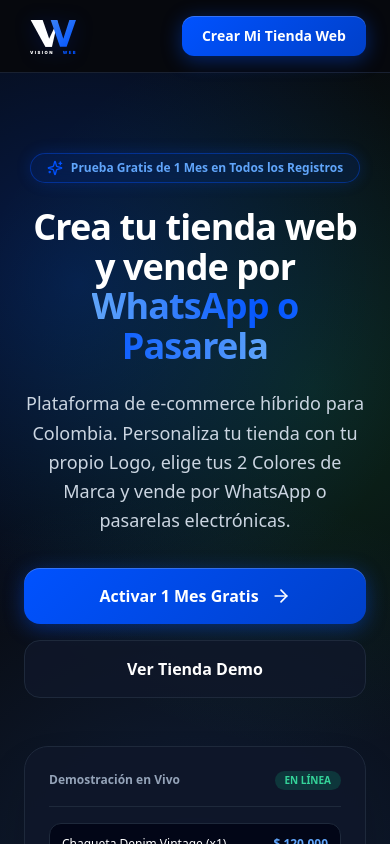
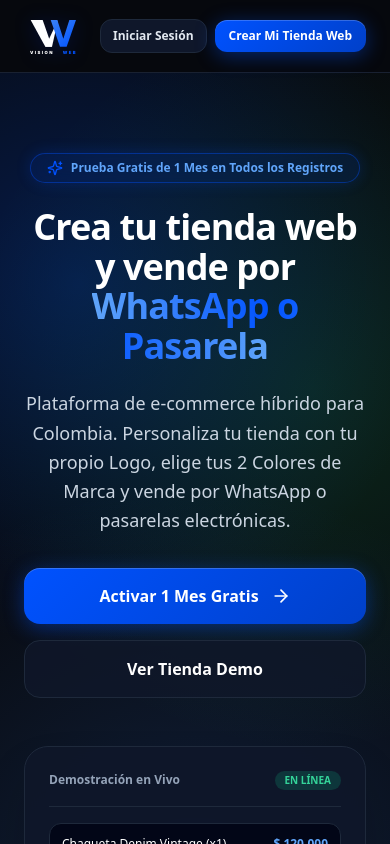
Before and after one commit to CamiloGarcia11/VisionWebProductos, a Next.js app: page / in a window 390 px wide. Shown: the top 844 px of the page. Built offline with nearby package versions, Linux system fonts and the light colour scheme.

Commit message:
Fix: botón iniciar sesión visible en móviles y WhatsApp oficial 3052311490 en todos los botones de planes

```diff
--- a/src/app/page.tsx
+++ b/src/app/page.tsx
@@ -51,16 +51,16 @@
             <a href="#pricing" className="text-sm font-semibold text-slate-300 transition hover:text-white hover:text-[#60A5FA]">Planes de Arriendo</a>
           </nav>
 
-          <div className="flex items-center gap-4">
+          <div className="flex items-center gap-2 sm:gap-4">
             <Link
               href="/login"
-              className="text-sm font-bold text-slate-300 hover:text-white transition hidden sm:inline-block"
+              className="text-xs sm:text-sm font-bold text-slate-200 hover:text-white transition bg-slate-900 border border-slate-800 px-3 py-2 rounded-xl"
             >
               Iniciar Sesión
             </Link>
             <Link
               href="/register?plan=FREE_TRIAL"
-              className="glow-button rounded-xl px-5 py-2.5 text-sm font-extrabold text-white transition"
+              className="glow-button rounded-xl px-3.5 sm:px-5 py-2 sm:py-2.5 text-xs sm:text-sm font-extrabold text-white transition shrink-0"
             >
               Crear Mi Tienda Web
             </Link>
--- a/src/lib/auth.ts
+++ b/src/lib/auth.ts
@@ -185,14 +185,14 @@
           email: adminEmail,
           passwordHash: hashedPassword,
           fullName: "Super Admin VisionWeb",
-          phoneNumber: "573000000000",
+          phoneNumber: "573052311490",
           role: "SUPER_ADMIN",
           isActive: true,
           stores: {
             create: {
               storeName: "Plataforma VisionWeb Admin",
               slug: "visionweb-admin",
-              whatsappNumber: "573000000000",
+              whatsappNumber: "573052311490",
             },
           },
         },
--- a/src/lib/subscription-payment.ts
+++ b/src/lib/subscription-payment.ts
@@ -92,7 +92,7 @@
 /**
  * Número de WhatsApp por defecto del Administrador de la plataforma para recibir solicitudes de arriendo/pago.
  */
-export const ADMIN_WHATSAPP_NUMBER = process.env.NEXT_PUBLIC_ADMIN_WHATSAPP || "573000000000";
+export const ADMIN_WHATSAPP_NUMBER = process.env.NEXT_PUBLIC_ADMIN_WHATSAPP || "573052311490";
 
 /**
  * Genera el enlace directo a WhatsApp especificando exactamente el plan que desea contratar la persona.
```
